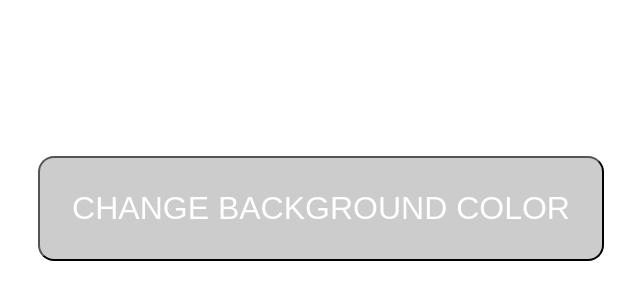
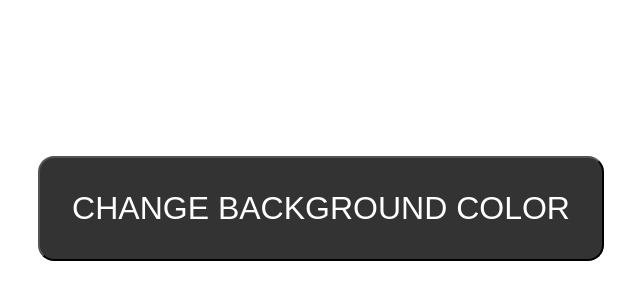
Before and after one commit to WangXiaoyugg/webpack-ts-demo, a website built with webpack: page index.html in a window 1280 px wide. Shown: the part 192-492 px from the top of the page, without its empty margins (319-959 px from the left). Built offline with nearby package versions, Linux system fonts and the light colour scheme.

Commit message:
修改change-bg-background/style.scss

```diff
--- a/src/change-bg-color/style.scss
+++ b/src/change-bg-color/style.scss
@@ -9,7 +9,7 @@ body {
         #btn {
             font-size: 2em;
             padding: 1em;
-            background: #ccc;
+            background: #333333;
             color: #fff;
             border-radius: 16px;
             text-transform: uppercase;
```
Also changed, not shown: readme.md.
